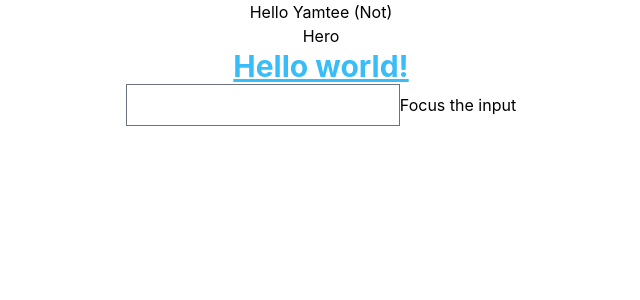
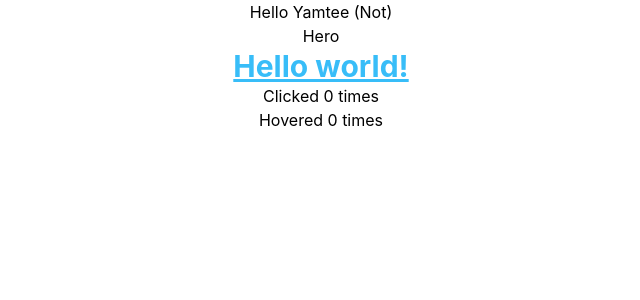
Before and after one commit to YamTee/react-tutorials-01, a React (Create React App) app: page / in a window 1280 px wide. Shown: the top 300 px of the page, without its empty margins (319-959 px from the left). Built offline with nearby package versions, Linux system fonts and the light colour scheme.

Commit message:
until tutorial 35

```diff
--- a/public/index.html
+++ b/public/index.html
@@ -1,4 +1,4 @@
-<!DOCTYPE html>
+<!doctype html>
 <html lang="en" class="dark">
     <head>
         <meta charset="utf-8" />
@@ -29,6 +29,8 @@
     <body data-mode="dark">
         <noscript>You need to enable JavaScript to run this app.</noscript>
         <div id="root" className="data-[mode=dark]:"></div>
+
+        <div id="portal-demo"></div>
         <!--
       This HTML file is a template.
       If you open it directly in the browser, you will see an empty page.
@@ -38,6 +40,5 @@
 
       To begin the development, run `npm start` or `yarn start`.
       To create a production bundle, use `npm run build` or `yarn build`.
-    -->
-  </body>
+    --></body>
 </html>
--- a/src/App.js
+++ b/src/App.js
@@ -1,24 +1,33 @@
-import logo from "./logo.svg";
+// import logo from "./logo.svg";
 import "./App.css";
 import Greet from "./components/Greet";
-import Hello from "./components/Hello";
-import GreetClass from "./components/GreetClass";
+// import Hello from "./components/Hello";
+// import GreetClass from "./components/GreetClass";
 
-import MessageClass from "./components/MessageClass";
+// import MessageClass from "./components/MessageClass";
 
-import CounterClass from "./components/CounterClass";
+// import CounterClass from "./components/CounterClass";
 
-import ParentComponentClass from "./components/ParentComponentClass";
+// import ParentComponentClass from "./components/ParentComponentClass";
 
-import NameList from "./components/NameList";
+// import NameList from "./components/NameList";
 
-import FormClass from "./components/FormClass";
+// import FormClass from "./components/FormClass";
 
-import RefsDemo from "./components/RefsDemo";
+// import RefsDemo from "./components/RefsDemo";
 
-import FocusInput from "./components/FocusInput";
+// import FocusInput from "./components/FocusInput";
 
-import FRParentInput from "./components/FRParentInput";
+// import FRParentInput from "./components/FRParentInput";
+
+// import PortalDemo from "./components/PortalDemo";
+
+// import Hero from "./components/Hero";
+
+// import ErrorBoundary from "./components/ErrorBoundary";
+
+import ButtonCounter from "./components/ButtonCounter";
+import HoverCounter from "./components/HoverCounter";
 
 function App() {
   return (
@@ -56,7 +65,24 @@ function App() {
 
         <FocusInput />*/}
 
-        <FRParentInput />
+        {/* <FRParentInput />*/}
+
+        {/* <PortalDemo />*/}
+
+        {/* <ErrorBoundary>
+          <Hero heroName="Batman" />
+        </ErrorBoundary>
+
+        <ErrorBoundary>
+          <Hero heroName="SuperMan" />
+        </ErrorBoundary>
+
+        <ErrorBoundary>
+          <Hero heroName="Joker" />
+        </ErrorBoundary> */}
+
+        <ButtonCounter />
+        <HoverCounter />
       </div>
     </div>
   );
--- /dev/null
+++ b/src/components/ButtonCounter.js
@@ -0,0 +1,17 @@
+import React, { Component } from "react";
+
+import withCounter from "./withCounter";
+
+class ButtonCounter extends Component {
+  constructor() {
+    super();
+  }
+
+  render() {
+    const { count, incrementCount } = this.props;
+
+    return <button onClick={incrementCount}>Clicked {count} times</button>;
+  }
+}
+
+export default withCounter(ButtonCounter);
--- /dev/null
+++ b/src/components/ErrorBoundary.js
@@ -0,0 +1,27 @@
+import React, { Component } from "react";
+
+class ErrorBoundary extends Component {
+  constructor() {
+    super();
+
+    this.state = {
+      hasError: false,
+    };
+  }
+
+  static getDerivedStateFromError(error) {
+    return {
+      hasError: true,
+    };
+  }
+
+  render() {
+    return this.state.hasError ? (
+      <div>There is something wrong</div>
+    ) : (
+      <div>{this.props.children}</div>
+    );
+  }
+}
+
+export default ErrorBoundary;
--- /dev/null
+++ b/src/components/Hero.js
@@ -0,0 +1,13 @@
+import React from "react";
+
+const Hero = ({ heroName }) => {
+  if (heroName === "Joker") throw new Error("Joker is not a hero!");
+
+  return (
+    <div>
+      <h1>{heroName}</h1>
+    </div>
+  );
+};
+
+export default Hero;
--- /dev/null
+++ b/src/components/HoverCounter.js
@@ -0,0 +1,17 @@
+import React, { Component } from "react";
+
+import withCounter from "./withCounter";
+
+class HoverCounter extends Component {
+  constructor() {
+    super();
+  }
+
+  render() {
+    const { count, incrementCount } = this.props;
+
+    return <h1 onMouseOver={incrementCount}>Hovered {count} times</h1>;
+  }
+}
+
+export default withCounter(HoverCounter);
--- /dev/null
+++ b/src/components/PortalDemo.js
@@ -0,0 +1,12 @@
+import React from "react";
+
+import ReactDOM from "react-dom";
+
+const PortalDemo = () => {
+  return ReactDOM.createPortal(
+    <h1> Portal Demo</h1>,
+    document.getElementById("portal-demo"),
+  );
+};
+
+export default PortalDemo;
--- /dev/null
+++ b/src/components/withCounter.js
@@ -0,0 +1,31 @@
+import React, { Component } from "react";
+
+const withCounter = (WrappedComponent) => {
+  class NewComponent extends Component {
+    constructor() {
+      super();
+
+      this.state = {
+        count: 0,
+      };
+    }
+
+    incrementCount = () => {
+      this.setState((prevState) => {
+        return { count: prevState.count + 1 };
+      });
+    };
+
+    render() {
+      const { count } = this.state;
+
+      return (
+        <WrappedComponent count={count} incrementCount={this.incrementCount} />
+      );
+    }
+  }
+
+  return NewComponent;
+};
+
+export default withCounter;
```
Lines whose indentation alone changed are shown as unchanged.
